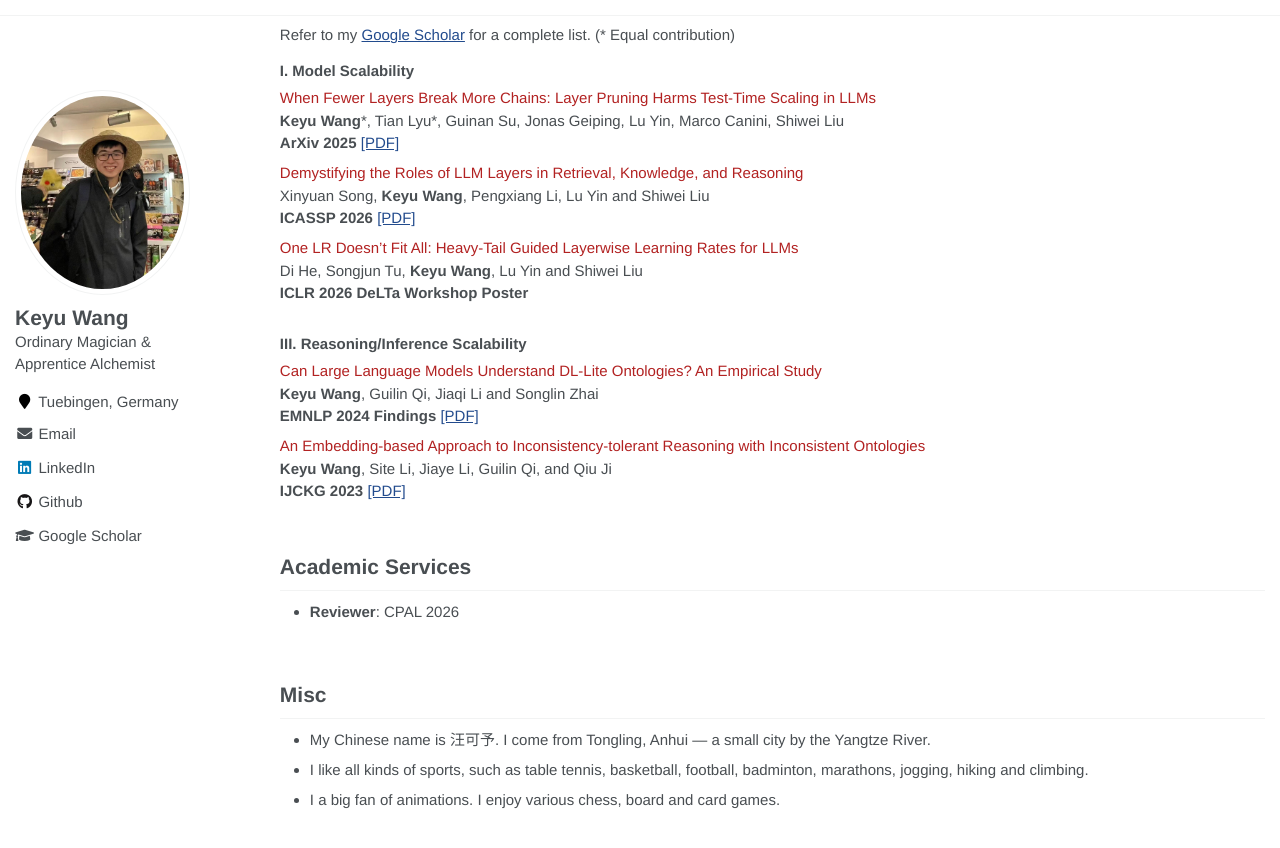
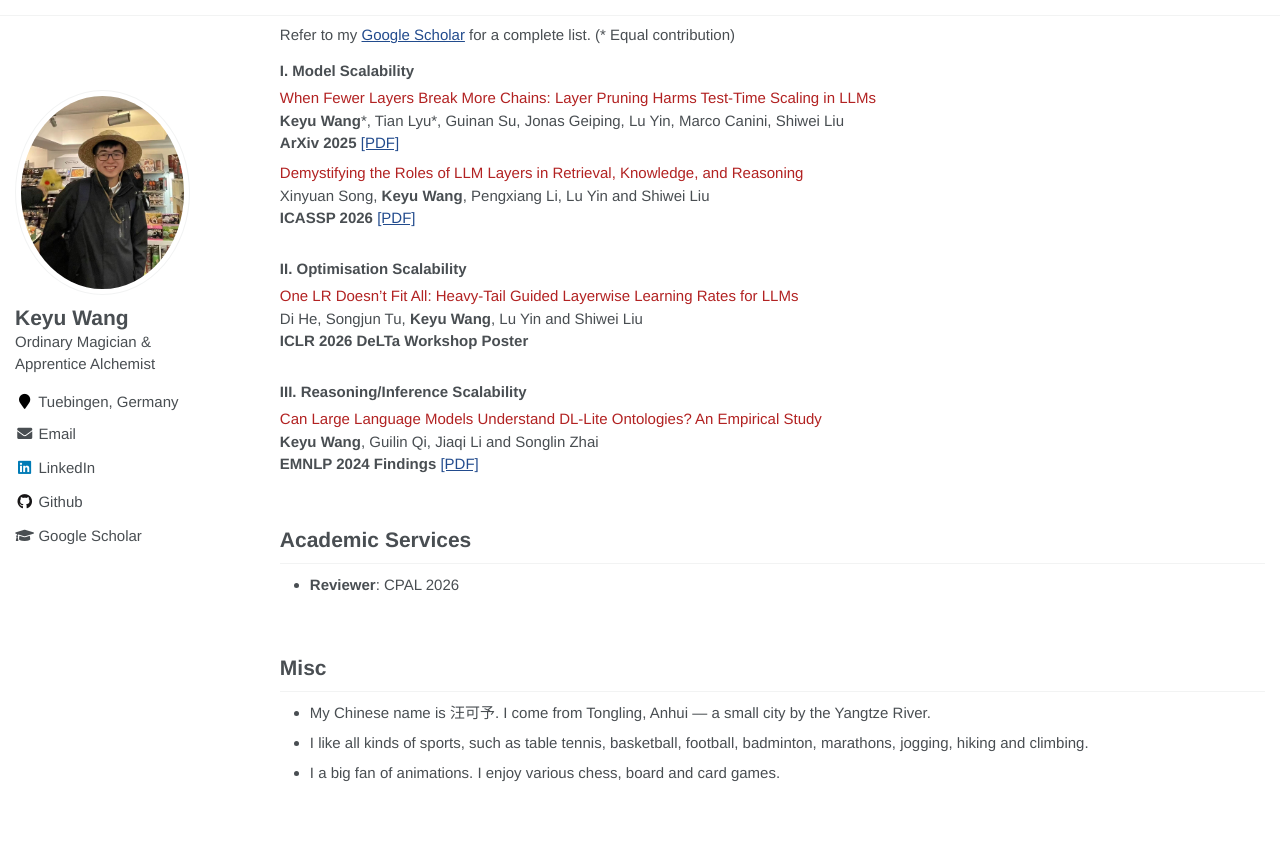
Before and after one commit to keyu-wang-2002/keyu-wang-2002.github.io, a Jekyll site: the page built from _pages/about.md, in a window 1280 px wide and 900 px high, scrolled down 880 px. Shown: the top 848 px of the window. Built offline with Jekyll 4.4.1, drawn with Linux system fonts in a browser that asks for light colours.

Commit message:
Update about.md

```diff
--- a/_pages/about.md
+++ b/_pages/about.md
@@ -65,6 +65,9 @@ Xinyuan Song, **Keyu Wang**, Pengxiang Li, Lu Yin and Shiwei Liu \\
 **ICASSP 2026**  [[PDF]](https://arxiv.org/pdf/2510.22228)
 </div>
 
+<div style="margin-top: 30px;"></div>
+
+#### II. Optimisation Scalability
 <div class='paper-box-text' markdown="1">
 <font color='FireBrick'> One LR Doesn’t Fit All: Heavy-Tail Guided Layerwise Learning Rates for LLMs </font>
 Di He, Songjun Tu, **Keyu Wang**, Lu Yin and Shiwei Liu \\
@@ -80,12 +83,6 @@ Di He, Songjun Tu, **Keyu Wang**, Lu Yin and Shiwei Liu \\
 **EMNLP 2024 Findings**  [[PDF]](https://aclanthology.org/2024.findings-emnlp.141.pdf)
 </div>
 
-<div class='paper-box-text' markdown="1">
-<font color='FireBrick'> An Embedding-based Approach to Inconsistency-tolerant Reasoning with Inconsistent Ontologies </font>
-**Keyu Wang**, Site Li, Jiaye Li, Guilin Qi, and Qiu Ji \\
-**IJCKG 2023**  [[PDF]](https://arxiv.org/pdf/2304.01664v3)
-</div>
-
 <br>
 
 # Academic Services
```
